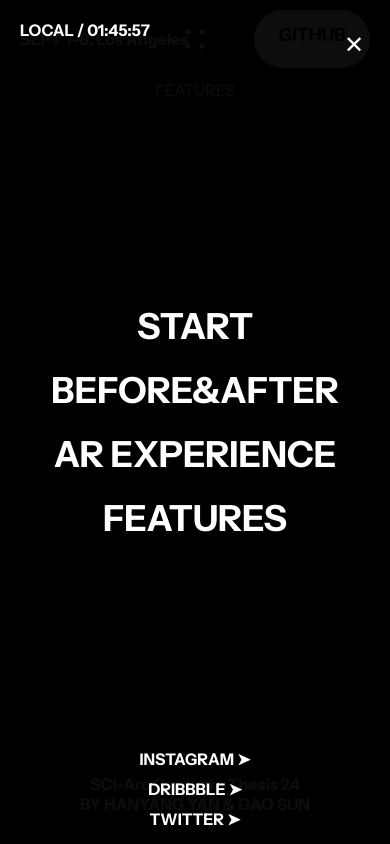
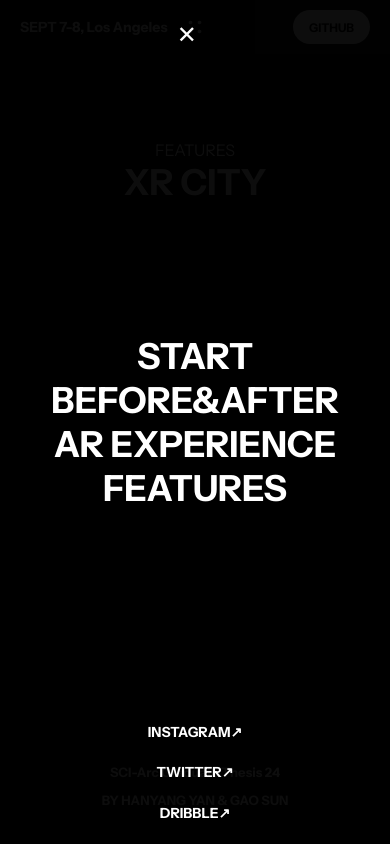
Before and after one commit to kevinyan98/xr-city, a plain HTML site: page index.html in a window 390 px wide. Both pictures are taken after a click on the button 195 px from the left and 39 px from the top of the page. Drawn offline with Linux system fonts and the light colour scheme; some packages are replaced by stand-ins of ours; a script that the page names is missing.

Commit message:
Update index.html
update the responsive design; disable some hovering effect on mobile devices for a better user experience

```diff
--- a/index.html
+++ b/index.html
@@ -62,6 +62,10 @@
             padding-top: 60px;
             padding-bottom: 40px;
             text-align: center;
+        }
+
+        .small-title {
+            padding-top: 80px;
         }
 
         .title {
@@ -139,7 +143,7 @@
             font-weight: bold;
             color: white;
             text-decoration: none;
-            margin: 10px 0;
+            margin: 0px 0;
             position: relative;
             overflow: hidden;
         }
@@ -196,7 +200,7 @@
 
         .dropdown-footer a {
             font-size: 16px;
-            font-weight: bold;
+            font-weight: 600;
             color: white;
             text-decoration: none;
             margin: 0 10px;
@@ -208,14 +212,26 @@
 
         .close-btn {
             position: absolute;
-            top: 30px;
-            right: 20px;
+            top: 20px;
             background-color: transparent;
             border: none;
             color: white;
             font-size: 24px;
             cursor: pointer;
+            right: 48%;
+            z-index: 3000;
         }
+
+        @media (max-width: 810px) {
+    .dropdown-content a:hover span.primary-text {
+        opacity: 1; /* Keep the text visible */
+    }
+
+    .dropdown-content a:hover::before,
+    .dropdown-content a:hover::after {
+        transform: translateY(0); /* Prevent the hover transition */
+    }
+}
 
         .duck-model {
             width: 100%;
@@ -223,7 +239,7 @@
         }
 
         .local-time {
-            font-weight: bolder;
+            font-weight: semibold;
             position: absolute;
             top: 20px;
             left: 20px;
@@ -253,7 +269,7 @@
 
         @media (max-width: 810px) {
             .title {
-                font-size: 16px;
+                font-size: 36px;
             }
 
             .dropdown-content a {
@@ -265,8 +281,9 @@
             }
 
             .dropdown-footer a {
-                font-size: 16px;
+                font-size: 14px;
                 margin: 5px 0;
+                line-height: 220%;
             }
 
             .custom-cursor {
@@ -275,7 +292,38 @@
 
             .github-button,
             .github-header-button {
-                height: 30px;
+                height: 14px;
+                font-size: 12px;
+                padding: 10px 16px;
+            }
+
+            .local-time {
+                font-size: 14px;
+                display: none;
+            }
+
+            .dropdown-footer,
+            .footer-content {
+                width: 100%;
+                font-size: small;
+                font-weight: 600;
+                line-height: 210%;
+                display: flex;
+                justify-content: space-between;
+                align-items: center;
+            }
+
+            .body {
+                font-size: 14px;
+            }
+
+            .no-style-link {
+                font-size: 14px;
+                font-weight: 600;
+            }
+
+            .dropdown-button {
+                width: 30px;
             }
         }
     </style>
@@ -290,8 +338,8 @@
         <a href="https://github.com" target="_blank" class="github-header-button">GITHUB</a>
     </header>
     <div class="content">
+        <div class="small-title">FEATURES</div>
         <div class="title">XR CITY</div>
-        <div class="ar-experience">FEATURES</div>
         <model-viewer class="duck-model" src="assets/building.glb" camera-controls></model-viewer>
     </div>
     <footer>
@@ -310,16 +358,16 @@
             <a href="#link3" data-text="FEATURES"><span class="primary-text">FEATURES</span></a>
         </div>
         <div class="dropdown-footer">
-            <a href="https://instagram.com" target="_blank">INSTAGRAM ➤</a>
-            <a href="https://dribbble.com" target="_blank">DRIBBBLE ➤</a>
-            <a href="https://twitter.com" target="_blank">TWITTER ➤</a>
+            <a href="https://instagram.com" target="_blank">INSTAGRAM↗ </a>
+            <a href="https://twitter.com" target="_blank">TWITTER↗ </a>
+            <a href="https://dribble.com" target="_blank">DRIBBLE↗ </a>
         </div>
     </div>
-    <div class="custom-cursor" id="custom-cursor"></div>
+    <div id="custom-cursor" class="custom-cursor"></div>
     <script>
         function toggleDropdown() {
             const overlay = document.getElementById('dropdown-overlay');
-            overlay.style.display = (overlay.style.display === 'flex') ? 'none' : 'flex';
+            overlay.style.display = (overlay.style.display === 'none' || overlay.style.display === '') ? 'flex' : 'none';
         }
 
         document.addEventListener('mousemove', (e) => {
```
